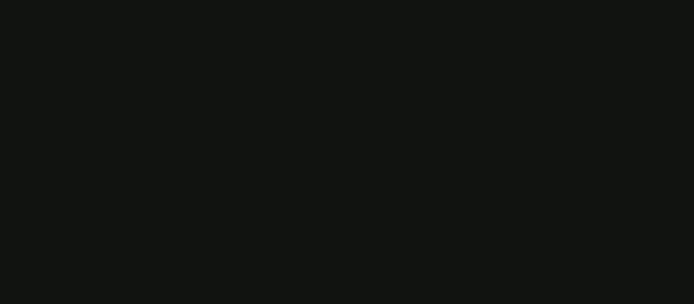
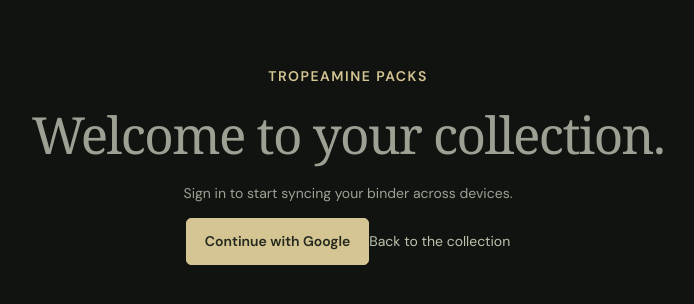
Before and after one commit to rabine707/TropeaminePacks, a Next.js app: page /login in a window 1280 px wide. Before the commit this address had no page. Shown: the top 304 px of the page, without its empty margins (292-986 px from the left). Built offline with nearby package versions, Linux system fonts and the light colour scheme.

Commit message:
Add Google sign-in page

```diff
--- /dev/null
+++ b/app/login/page.tsx
@@ -0,0 +1,41 @@
+'use client'
+
+import Link from 'next/link'
+import { useState } from 'react'
+import { createClient } from '@/lib/supabase/client'
+
+export default function LoginPage() {
+  const [busy, setBusy] = useState(false)
+  const [error, setError] = useState('')
+
+  async function continueWithGoogle() {
+    setBusy(true)
+    setError('')
+
+    const supabase = createClient()
+    const { error } = await supabase.auth.signInWithOAuth({
+      provider: 'google',
+      options: {
+        redirectTo: `${window.location.origin}/auth/callback`,
+      },
+    })
+
+    if (error) {
+      setError(error.message)
+      setBusy(false)
+    }
+  }
+
+  return (
+    <main className="empty">
+      <p className="eyebrow">TROPEAMINE PACKS</p>
+      <h1>Welcome to your collection.</h1>
+      <p>Sign in to start syncing your binder across devices.</p>
+      <button className="button gold" onClick={continueWithGoogle} disabled={busy}>
+        {busy ? 'Opening Google…' : 'Continue with Google'}
+      </button>
+      {error && <p>{error}</p>}
+      <Link className="text-link" href="/">Back to the collection</Link>
+    </main>
+  )
+}
```
